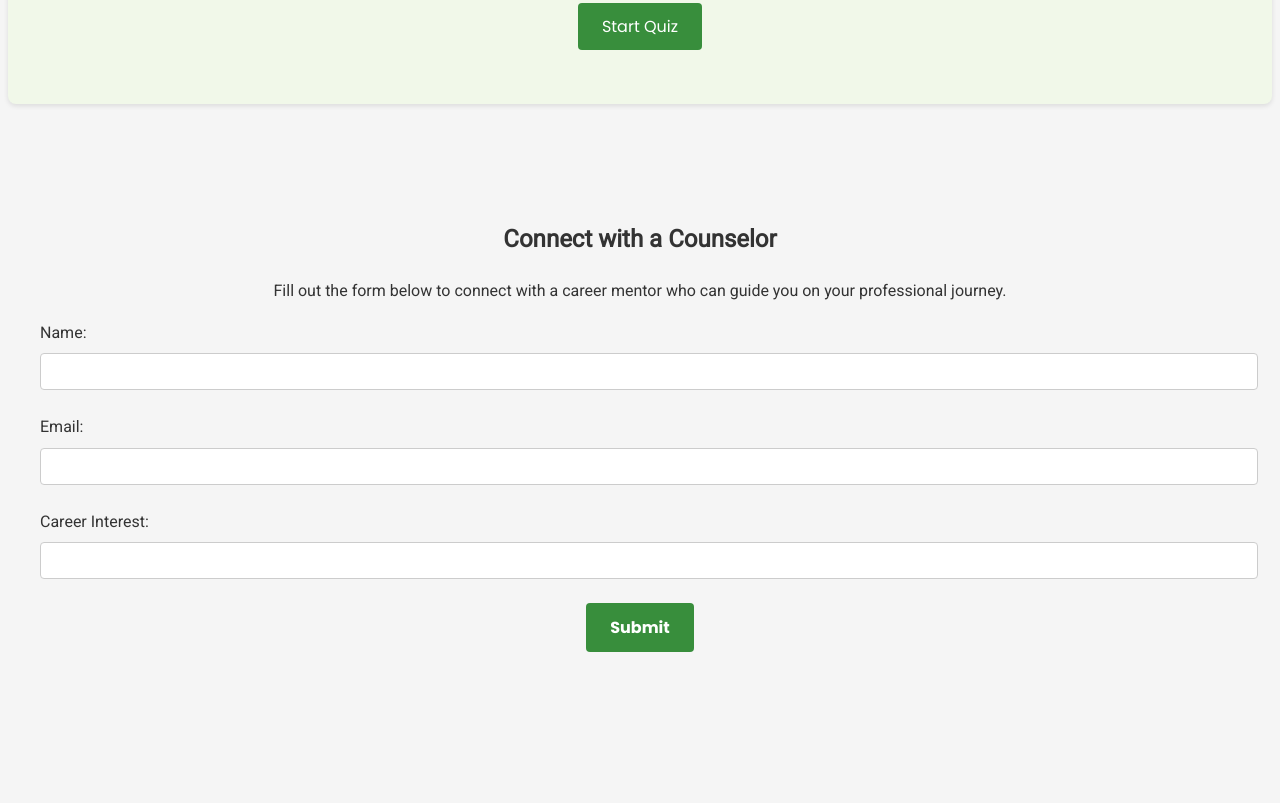
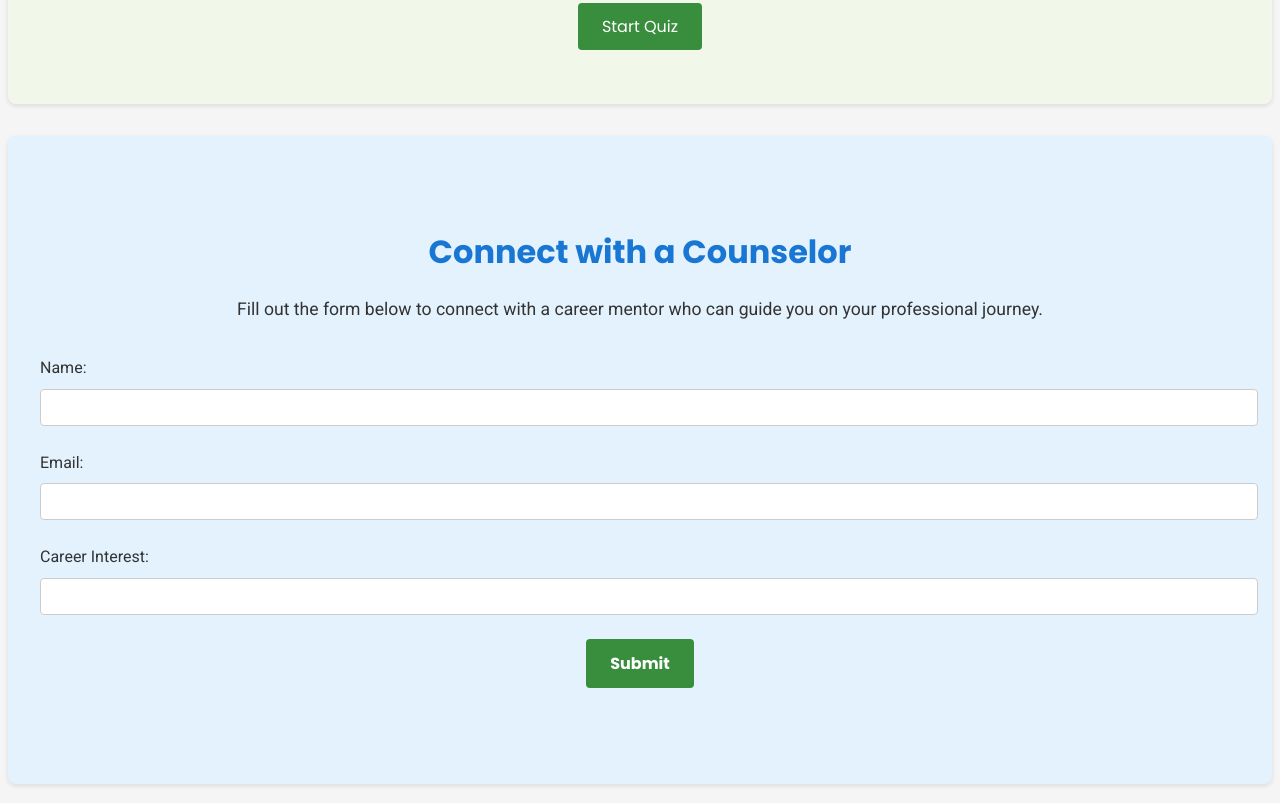
Before and after one commit to nareshkumavat/TechTitans, a plain HTML site: page home.html in a window 1280 px wide. Shown: the part 6737-7540 px from the top of the page. Drawn offline with Linux system fonts and the light colour scheme.

Commit message:
Update styles.css

```diff
--- a/styles.css
+++ b/styles.css
@@ -342,7 +342,7 @@ button:hover {
 }
 
 /* Mentor Section */
-.mentor-section {
+.counselor-section {
     background-color: #e3f2fd;
     padding: 4rem 2rem;
     text-align: center;
@@ -352,14 +352,14 @@ button:hover {
     box-shadow: 0 2px 5px rgba(0, 0, 0, 0.1);
 }
 
-.mentor-section h2 {
+.counselor-section h2 {
     font-size: 2rem;
     color: #1976d2;
     margin-bottom: 1rem;
     font-family: 'Poppins', sans-serif;
 }
 
-.mentor-section p {
+.counselor-section p {
     font-size: 1.1rem;
     color: #333;
     margin-bottom: 2rem;
@@ -388,7 +388,7 @@ button:hover {
     font-family: 'Roboto', sans-serif;
 }
 
-#mentor-results {
+#counselor-results {
     margin-top: 2rem;
     font-family: 'Roboto', sans-serif;
     color: #333;
```
